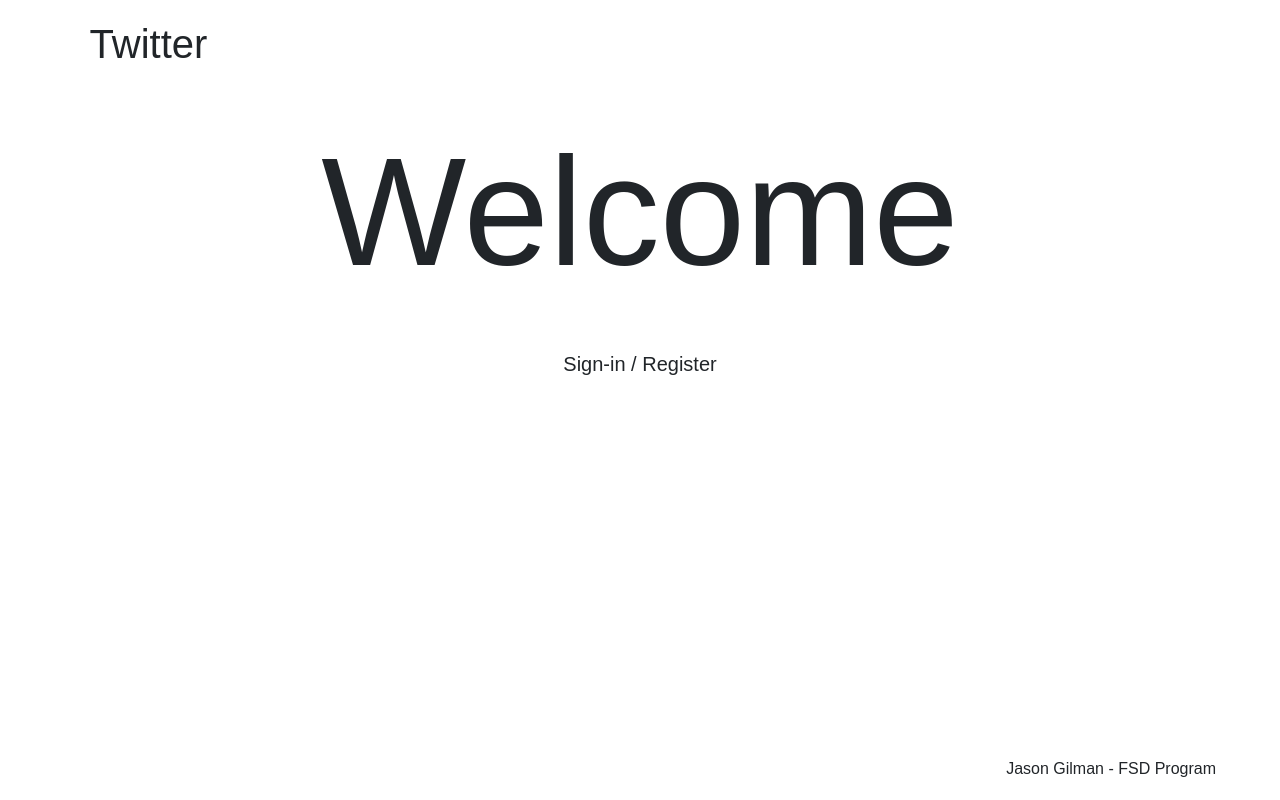
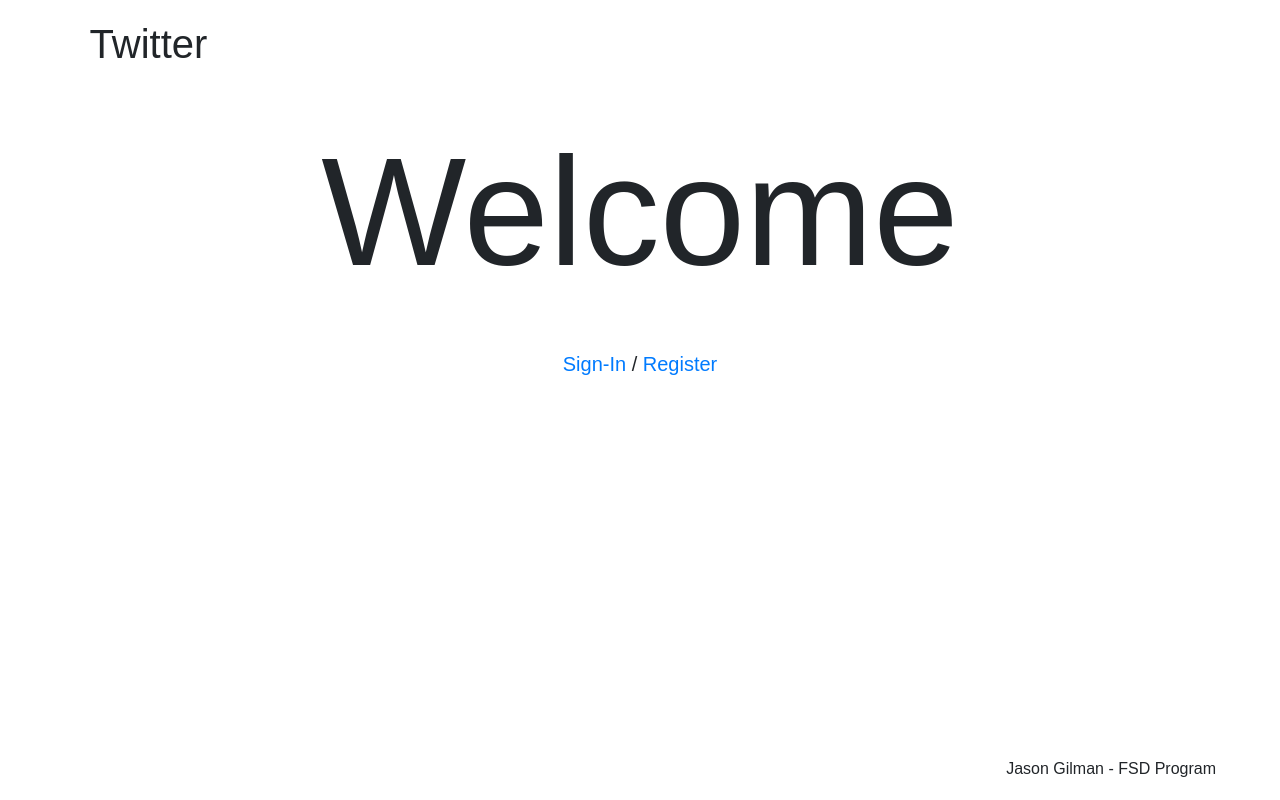
Before and after one commit to JasonGilman18/twitter-clone, an Angular app: page / in a window 1280 px wide. Built offline with nearby package versions, Linux system fonts and the light colour scheme.

Commit message:
basic routing

```diff
--- a/src/app/app.component.html
+++ b/src/app/app.component.html
@@ -17,7 +17,6 @@
   </head>
 
   <main class="main">
-    <app-landing/>
   </main>
 
   <router-outlet />
--- a/src/app/app.component.ts
+++ b/src/app/app.component.ts
@@ -1,11 +1,13 @@
 import { Component } from '@angular/core';
 import { RouterOutlet } from '@angular/router';
 import { LandingComponent } from './landing/landing.component';
+import { SigninComponent } from './signin/signin.component';
+import { RegisterComponent } from './register/register.component';
 
 @Component({
   selector: 'app-root',
   standalone: true,
-  imports: [RouterOutlet, LandingComponent],
+  imports: [RouterOutlet, LandingComponent, SigninComponent, RegisterComponent],
   templateUrl: './app.component.html',
   styleUrl: './app.component.css'
 })
--- a/src/app/app.routes.ts
+++ b/src/app/app.routes.ts
@@ -1,3 +1,10 @@
 import { Routes } from '@angular/router';
+import { LandingComponent } from './landing/landing.component';
+import { SigninComponent } from './signin/signin.component';
+import { RegisterComponent } from './register/register.component';
 
-export const routes: Routes = [];
+export const routes: Routes = [
+    {path: '', component: LandingComponent},
+    {path: 'sign-in', component: SigninComponent},
+    {path: 'register', component: RegisterComponent}
+];
--- a/src/app/landing/landing.component.html
+++ b/src/app/landing/landing.component.html
@@ -10,7 +10,9 @@
                 <h1 id="welcomeTitle">Welcome</h1>
             </div>
             <div class="container-fluid" id="signinContainer">
-                <h5>Sign-in / Register</h5>
+                <a routerLink="/sign-in" routerLinkActive="active" ariaCurrentWhenActive="page"><h5>Sign-In</h5></a>
+                <h5>&nbsp;/&nbsp;</h5>
+                <a routerLink="/register" routerLinkActive="active" ariaCurrentWhenActive="page"><h5>Register</h5></a>
             </div>
         </div>
     </div>
@@ -20,3 +22,5 @@
         </div>
     </div>
 </div>
+
+<router-outlet></router-outlet>
--- a/src/app/landing/landing.component.ts
+++ b/src/app/landing/landing.component.ts
@@ -1,9 +1,10 @@
 import { Component } from '@angular/core';
+import { RouterLink, RouterLinkActive, RouterOutlet } from '@angular/router';
 
 @Component({
   selector: 'app-landing',
   standalone: true,
-  imports: [],
+  imports: [RouterOutlet, RouterLink, RouterLinkActive],
   templateUrl: './landing.component.html',
   styleUrl: './landing.component.css'
 })
--- /dev/null
+++ b/src/app/register/register.component.html
@@ -0,0 +1,3 @@
+<p>register works!</p>
+
+<router-outlet></router-outlet>
--- /dev/null
+++ b/src/app/signin/signin.component.html
@@ -0,0 +1,3 @@
+<p>signin works!</p>
+
+<router-outlet></router-outlet>
```
Also changed, not shown: src/app/register/register.component.ts (added, +13 -0 lines), src/app/signin/signin.component.ts (added, +13 -0 lines), src/app/register/register.component.css (added), src/app/signin/signin.component.css (added).
